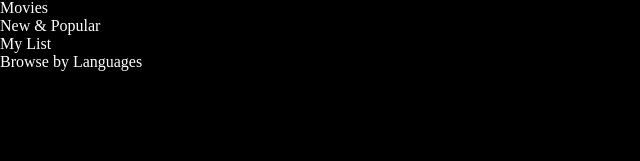
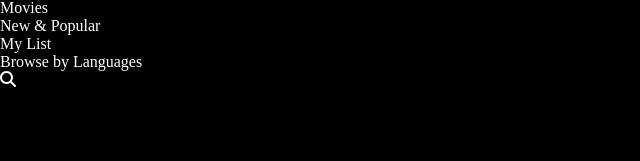
Before and after one commit to JulianCrenshaw/netflix-clone, a React (Vite) app: page / in a window 1280 px wide. Shown: the part 122-283 px from the top of the page, without its empty margins (0-640 px from the left). Built offline with nearby package versions, Linux system fonts and the light colour scheme.

Commit message:
search icon

```diff
--- a/src/components/Navbar/Navbar.jsx
+++ b/src/components/Navbar/Navbar.jsx
@@ -1,6 +1,7 @@
 import React from 'react'
 import './Navbar.css'
 import logo from '../../assets/logo.png'
+import search_icon from '../../assets/search_icon.svg'
 
 const Navbar = () => {
   return (
@@ -16,7 +17,9 @@ const Navbar = () => {
           <li>Browse by Languages</li>
         </ul>
       </div>
-      <div className="navbar-right"></div>
+      <div className="navbar-right">
+        <img src={search_icon} alt="" className='icons' />
+      </div>
     </div>
   )
 }
```
